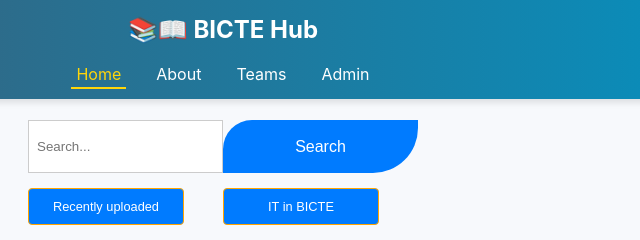
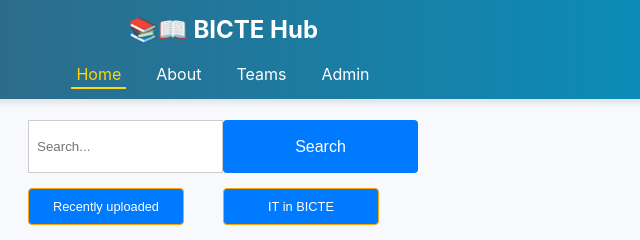
Before and after one commit to abishekchhetri/bhub, a website built with Parcel: page javascript/index.html in a window 1280 px wide. Shown: the top 240 px of the page, 417-1057 px from the left. Built offline with nearby package versions, Linux system fonts and the light colour scheme.

Commit message:
metadata tile was changed and the search button border radius was resolved

```diff
--- a/javascript/index.html
+++ b/javascript/index.html
@@ -5,7 +5,7 @@
     <meta http-equiv="X-UA-Compatible" content="IE=edge" />
     <meta name="viewport" content="width=device-width, initial-scale=1.0" />
     <link rel="stylesheet" href="styles.css" />
-    <title>Document</title>
+    <title>📚📖 BICT HUB</title>
     <script type="module" src="./viewController/landing.js"></script>
   </head>
   <body>
--- a/javascript/styles.css
+++ b/javascript/styles.css
@@ -230,9 +230,9 @@ pre {
 .searchBox {
   width: 100% !important;
   height: 100% !important;
-  border-radius: 29px 0px 45px 0px;
+  /* border-radius: 29px 0px 45px 0px;
   -webkit-border-radius: 29px 0px 45px 0px;
-  -moz-border-radius: 29px 0px 45px 0px;
+  -moz-border-radius: 29px 0px 45px 0px; */
 }
 #search-input {
   /* width: 100% !important; */
--- a/javascript/viewController/htmlInjection.js
+++ b/javascript/viewController/htmlInjection.js
@@ -1,3 +1,5 @@
+//continuous deployment
+
 export const HOMEPAGE = `
     <div class="search-wrapper">
   <form id="search-form">
```
